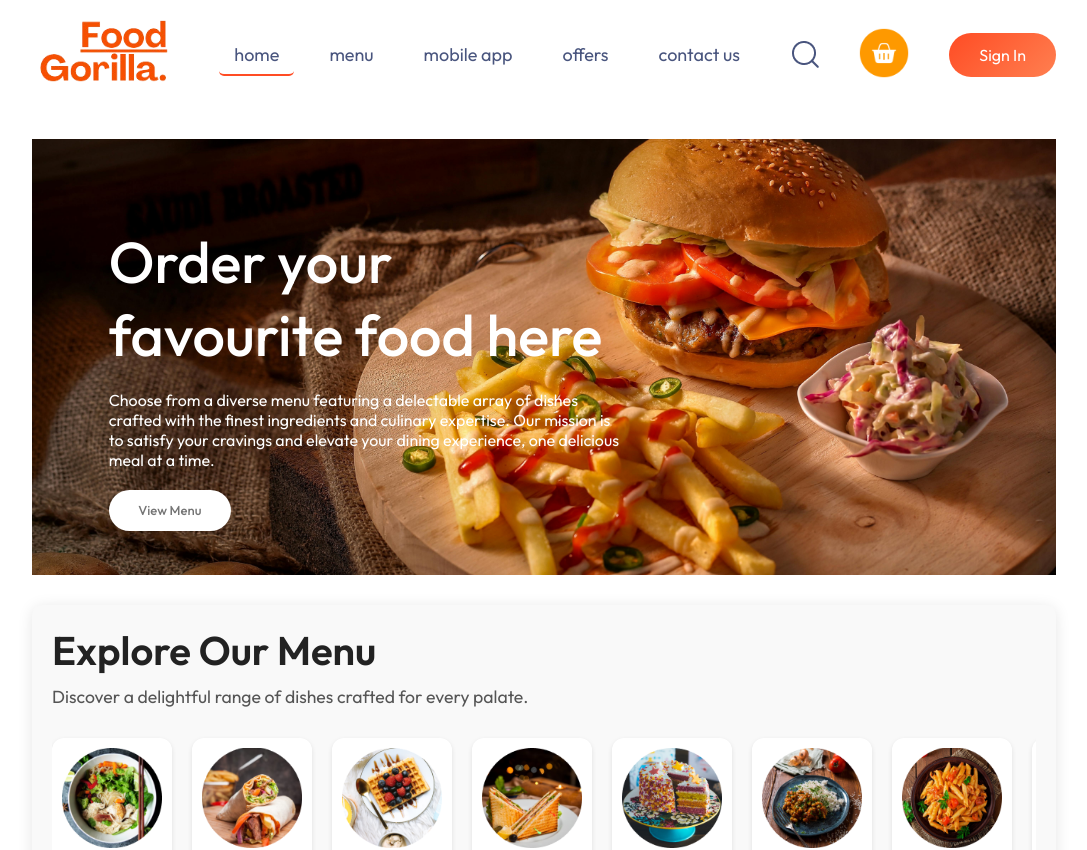
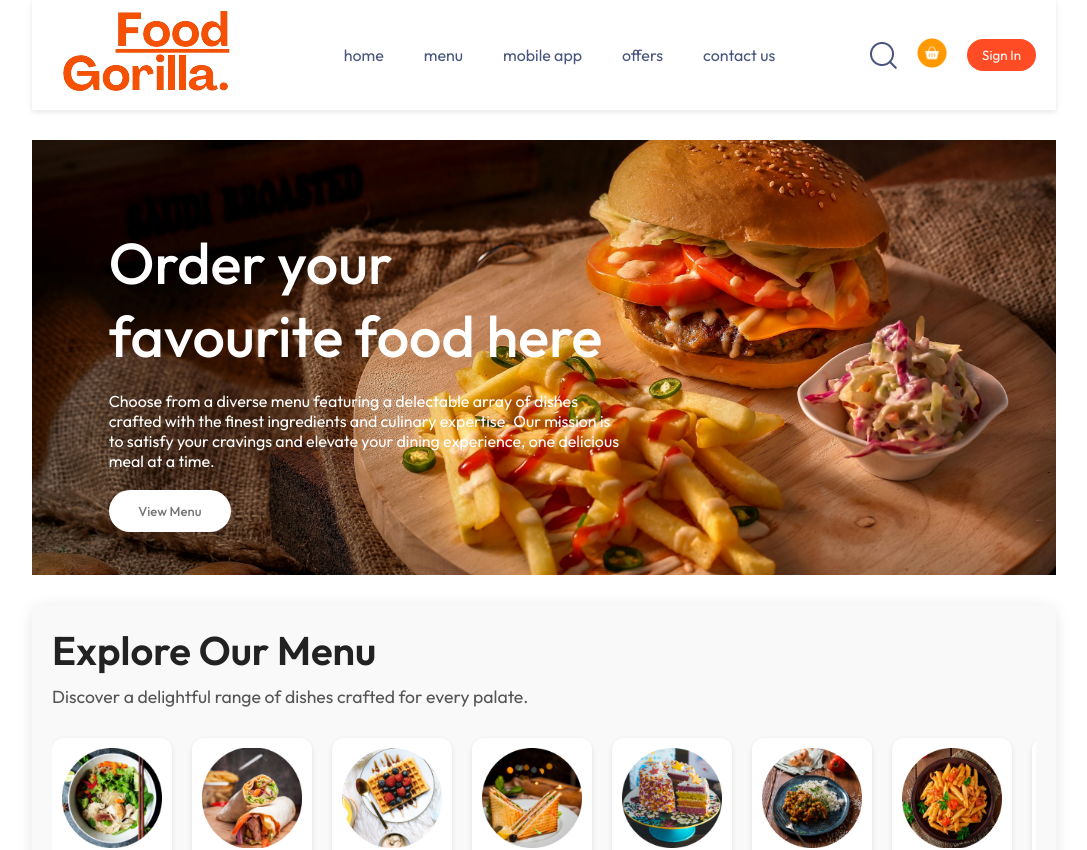
Before and after one commit to ShivamShashank11/food-del, a React (Vite) app in the folder frontend/: page / in a window 1280 px wide. Shown: the top 850 px of the page, without its empty margins (96-1183 px from the left). Built offline with nearby package versions, Linux system fonts and the light colour scheme; no server answers.

Commit message:
Navbar btn fix

```diff
--- a/frontend/src/components/Navbar/Navbar.css
+++ b/frontend/src/components/Navbar/Navbar.css
@@ -1,137 +1,86 @@
+/* Main Navbar Styling */
 .navbar {
-    padding: 20px 0;
+    background-color: white;
     display: flex;
     justify-content: space-between;
     align-items: center;
-    background-color: white; /* Set your preferred background color */
+    padding: 10px 20px;
+    width: 100%;
+    box-shadow: 0px 2px 5px rgba(0, 0, 0, 0.1);
 }
 
-.navbar-logo {
+.navbar-logo img {
     width: 150px;
 }
 
+/* Hide menu items by default on mobile */
 .navbar-menu {
     display: flex;
     list-style: none;
     gap: 20px;
-    color: #49557E;
-    font-size: 18px;
-}
-
-.navbar-menu .active {
-    padding-bottom: 5px;
-    border-bottom: 2px solid #FF4C24; /* Change to your preferred active color */
-    transition: border-bottom 0.3s; /* Smooth transition */
+    font-size: 16px;
 }
 
 .navbar-menu a {
     text-decoration: none;
-    padding: 10px 15px; /* Add padding for better touch area */
-    border-radius: 5px; /* Round corners */
-    transition: background-color 0.3s, color 0.3s; /* Smooth transition for hover */
-}
-
-.navbar-menu a:hover {
-    background-color: rgba(255, 76, 36, 0.1); /* Change hover effect */
-    color: #FF4C24; /* Change text color on hover */
+    color: #49557E;
+    padding: 10px;
 }
 
 .navbar-right {
     display: flex;
     align-items: center;
-    gap: 40px;
+    gap: 20px;
 }
 
-.navbar-search-icon {
+.basket-icon {
+    width: 30px; /* Large enough for visibility on mobile */
+    height: auto;
     position: relative;
 }
 
-.basket-icon {
-    width: 50px; /* Increased size to 50px */
-    height: auto; /* Maintain aspect ratio */
-}
-
-.navbar-search-icon .dot {
-    position: absolute;
-    min-width: 10px;
-    min-height: 10px;
-    background-color: #FF4C24;
-    border-radius: 5px;
-    top: -8px;
-    right: -8px;
-}
-
 .sign-in-button {
-    background: linear-gradient(135deg, #FF4C24, #FF7F50);
-    font-size: 16px;
+    background: #FF4C24;
     color: white;
+    padding: 8px 15px;
     border: none;
-    padding: 12px 30px;
-    border-radius: 30px;
-    cursor: pointer;
-    transition: background-color 0.3s, transform 0.3s, box-shadow 0.3s;
-}
-
-.sign-in-button:hover {
-    transform: scale(1.05);
-    box-shadow: 0 4px 8px rgba(0, 0, 0, 0.2);
-}
-
-.navbar-profile {
-    position: relative;
-}
-
-.navbar-profile-dropdown {
-    position: absolute;
-    display: none;
-    right: 0;
-    z-index: 1;
-}
-
-.navbar-profile:hover .navbar-profile-dropdown {
-    display: flex;
-    flex-direction: column;
-    gap: 10px;
-    background-color: #fff2ef;
-    padding: 12px 25px;
-    border-radius: 4px;
-    border: 1px solid tomato;
-    list-style: none;
-}
-
-.navbar-profile-dropdown li {
-    display: flex;
-    align-items: center;
-    gap: 10px;
+    border-radius: 20px;
     cursor: pointer;
 }
 
-.navbar-profile-dropdown li:hover {
-    color: #FF4C24;
+/* Hamburger menu icon for mobile */
+.hamburger {
+    display: none;
+    cursor: pointer;
+    flex-direction: column;
+    gap: 4px;
 }
 
-@media (max-width: 1050px) {
-    .navbar-logo {
-        width: 140px;
+.hamburger span {
+    width: 25px;
+    height: 3px;
+    background-color: #333;
+}
+
+/* Show the hamburger icon on mobile screens */
+@media (max-width: 900px) {
+    .navbar-menu {
+        display: none;
     }
-    .navbar-menu {
-        gap: 20px;
-        font-size: 17px;
+
+    .hamburger {
+        display: flex;
     }
 }
 
-@media (max-width: 900px) {
-    .navbar-logo {
-        width: 120px;
-    }
-    .navbar-menu {
-        gap: 15px;
-        font-size: 16px;
-    }
+/* When menu is open on mobile */
+.navbar-menu.open {
+    display: flex;
+    flex-direction: column;
+    background-color: white;
+    position: absolute;
+    top: 60px;
+    right: 0;
+    width: 100%;
+    padding: 10px;
 }
-
-@media (max-width: 750px) {
-    .navbar-menu {
-        display: none; /* Hide menu on smaller screens */
-    }
-}
```
